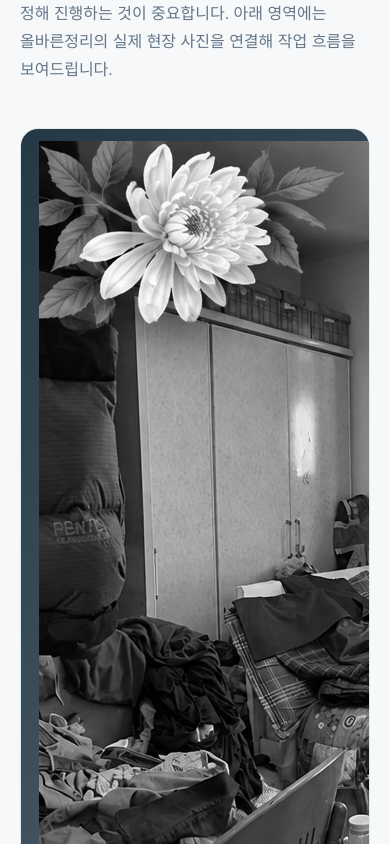
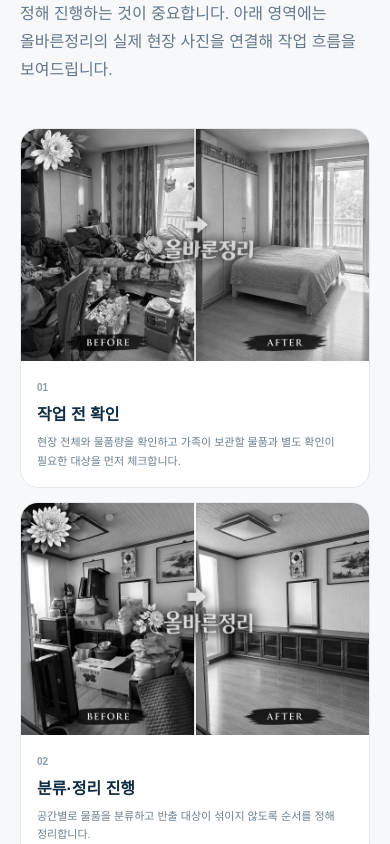
Before and after one commit to hoho601212-collab/olbareun-jeongri, a Next.js app: page /service/estate-cleanup in a window 390 px wide. Shown: the part 3660-4504 px from the top of the page. Built offline with nearby package versions, Linux system fonts and the light colour scheme.

Commit message:
Style uploaded estate cleanup case photos responsively

```diff
--- a/app/globals.css
+++ b/app/globals.css
@@ -161,3 +161,9 @@
 .estateCases{background:#f6f8f9}.caseHead{display:grid;grid-template-columns:.8fr 1.2fr;gap:55px;align-items:end;margin-bottom:28px}.caseHead h2{font-size:34px;line-height:1.35;margin:7px 0 0}.estateCaseGrid{display:grid;grid-template-columns:repeat(3,1fr);gap:14px}.estateCaseGrid article{background:#fff;border:1px solid #e3e8eb;border-radius:18px;overflow:hidden}.caseImageSlot{aspect-ratio:3/2;background:linear-gradient(135deg,#243846,#87949c);display:flex;flex-direction:column;align-items:center;justify-content:center;color:#fff;text-align:center;padding:18px}.caseImageSlot span{font-size:9px;letter-spacing:.14em;opacity:.7}.caseImageSlot strong{font-size:18px;margin:7px 0}.caseImageSlot small{font-size:9px;opacity:.65}.estateCaseGrid article>div:last-child{padding:20px}.estateCaseGrid em{font-style:normal;font-size:10px;font-weight:900;color:#8b9ba6}.estateCaseGrid h3{font-size:16px;color:#102d43;margin:6px 0 8px}.estateCaseGrid p{font-size:11px;color:#6c7f8d;line-height:1.7;margin:0}.caseNotice{font-size:10px;color:#7b8c97;margin:15px 2px 0}
 @media(max-width:800px){.caseHead{grid-template-columns:1fr;gap:12px}.caseHead h2{font-size:25px}.estateCaseGrid{grid-template-columns:1fr}.estateCaseGrid article{display:grid;grid-template-columns:42% 58%;align-items:stretch}.caseImageSlot{aspect-ratio:auto;min-height:155px}.estateCaseGrid article>div:last-child{padding:16px}.caseImageSlot small{display:none}}
 @media(max-width:480px){.estateCaseGrid article{grid-template-columns:1fr}.caseImageSlot{aspect-ratio:3/2;min-height:0}}
+
+/* Estate cleanup uploaded before/after photos */
+.caseImageSlot{padding:0;overflow:hidden;background:#e9edf0}
+.caseImageSlot img{display:block;width:100%;height:100%;object-fit:cover;object-position:center}
+@media(max-width:800px){.caseImageSlot img{min-height:155px}}
+@media(max-width:480px){.caseImageSlot img{min-height:0;aspect-ratio:3/2}}
```
